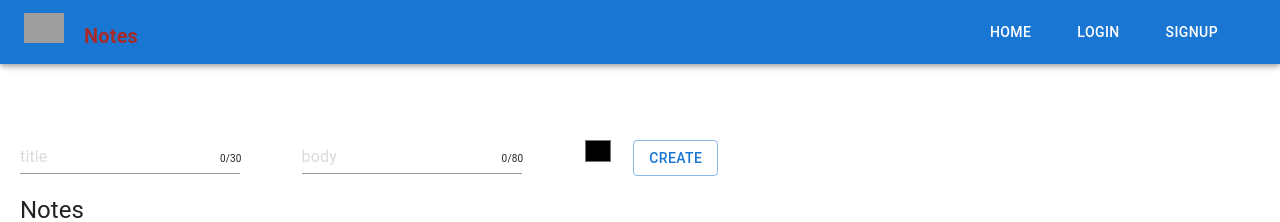
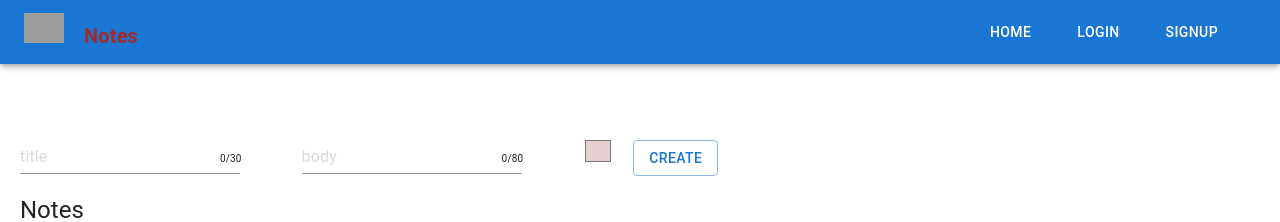
Before and after one commit to SujeetMainali/My-project, a React (Vite) app: page / in a window 1280 px wide. Shown: the top 222 px of the page. Built offline with nearby package versions, Linux system fonts and the light colour scheme; grey boxes are pictures that could not be loaded.

Commit message:
bug fixes

```diff
--- a/src/ui/organisms/Inputs.tsx
+++ b/src/ui/organisms/Inputs.tsx
@@ -8,7 +8,7 @@ const defaultObject = {
   id: "",
   title: "",
   body: "",
-  color: "",
+  color: "#e4d0d0",
   date: new Date().toLocaleString().toString(),
 };
 
@@ -66,7 +66,7 @@ const Inputs: React.FC<ICreateNoteProps> = ({ addNotes }) => {
           </Box>
           <InputBase
             type="color"
-            defaultValue={"#000000"}
+            defaultValue="#e4d0d0"
             onChange={(e) => onValueChange(e)}
             name="color"
           ></InputBase>
```
